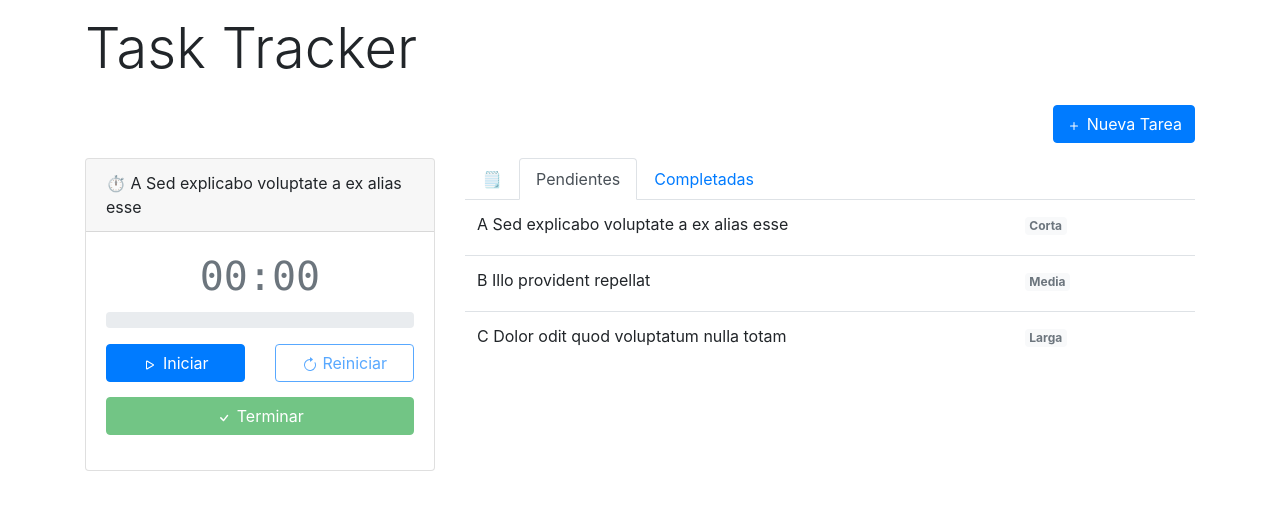
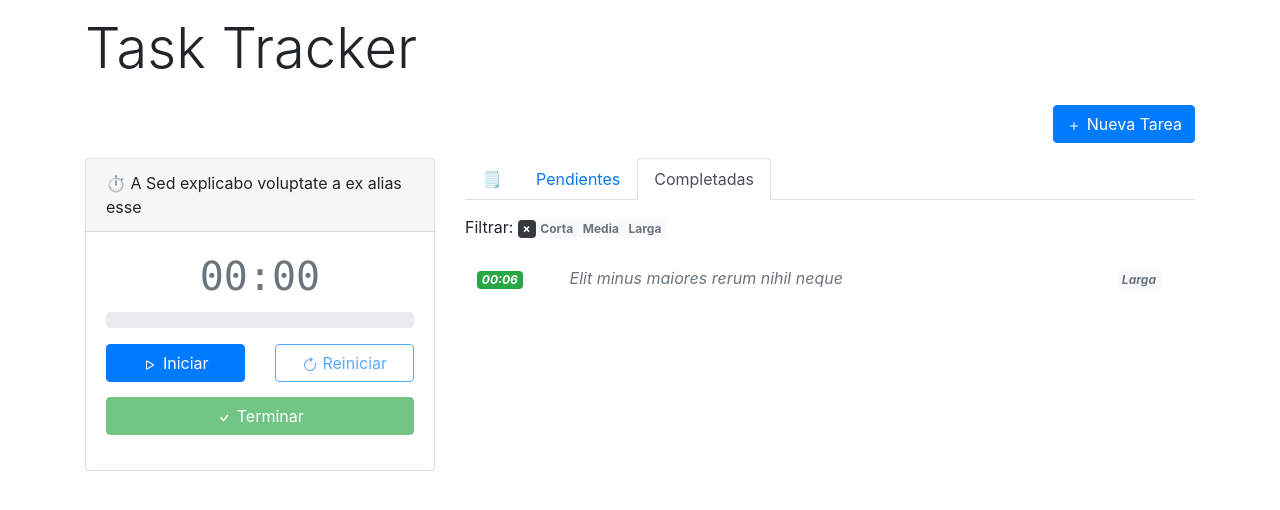
Before and after one commit to jmmendivil/taskmanager, a React (Create React App) app: page / in a window 1280 px wide. Shown: the top 510 px of the page. Built offline with nearby package versions, Linux system fonts and the light colour scheme.

Commit message:
feature(filter): add done-tasks filter by duration

```diff
--- a/src/App.js
+++ b/src/App.js
@@ -1,10 +1,11 @@
 import './App.css'
 import 'bootstrap/dist/css/bootstrap.min.css'
-import React, { useEffect, useCallback } from 'react'
-import { Container, Row, Col, Button, Tabs, Tab } from 'react-bootstrap'
+import React, { useState, useEffect, useCallback } from 'react'
+import { Container, Row, Col, Button, Tabs, Tab, Badge } from 'react-bootstrap'
 import { Plus } from 'react-bootstrap-icons'
 import useTasks from './hooks/useTasks'
 import { TASK_MODEL } from './models/task.model'
+import { DURATION, DURATION_LABELS } from 'Constants/task.const'
 import Chronometer from './components/Chronometer/Chronometer'
 import useChronometer from './hooks/useChronometer'
 import getDiffs from 'Utils/getDiffsTime'
@@ -13,7 +14,10 @@ import TasksList from './components/TasksList/TasksList'
 function App () {
   // -- Tasks
   const createEmptyTask = useCallback(() => ({ ...TASK_MODEL, created: Date.now() }), [])
-  const { tasks, pendingTasks, doneTasks, firstTask, createTask, updateTask, deleteTask, setTasks } = useTasks(createEmptyTask)
+  const {
+    tasks, pendingTasks, setFilterDoneTasks, doneTasks, firstTask, createTask,
+    updateTask, deleteTask, setTasks
+  } = useTasks(createEmptyTask)
   const hasTasks = (tasks.length > 0)
 
   // simple validation
@@ -46,6 +50,16 @@ function App () {
     newTasks.push(firstTask)
     setTasks(newTasks)
   }
+
+  const [filter, setFilter] = useState()
+  const handleFilterDoneTasks = useCallback(duration => {
+    setFilter(duration)
+    if (typeof duration === 'undefined') {
+      setFilterDoneTasks(undefined)
+    } else {
+      setFilterDoneTasks(() => t => t.duration === duration)
+    }
+  }, [setFilter, setFilterDoneTasks])
 
   // -- Chronometer
   const { status, progress, startChronometer, stopChronometer, resetChronometer } = useChronometer()
@@ -145,8 +159,8 @@ function App () {
           )}
         </Col>
         <Col md={8}>
-          <Tabs defaultActiveKey='tasks'>
-            <Tab eventKey='icon' title='🗒' disabled></Tab>
+          <Tabs defaultActiveKey='done'>
+            <Tab eventKey='icon' title='🗒' disabled />
             <Tab eventKey='tasks' title='Pendientes'>
               <TasksList
                 tasks={pendingTasks}
@@ -157,7 +171,36 @@ function App () {
               />
             </Tab>
             <Tab eventKey='done' title='Completadas'>
-              <TasksList tasks={doneTasks} />
+              <Row>
+                <Col>
+                  Filtrar:{' '}
+                  <Badge
+                    onClick={() => handleFilterDoneTasks(undefined)}
+                    variant={(typeof filter === 'undefined') ? 'dark' : 'light'}
+                  >&times;
+                  </Badge>
+                  <Badge
+                    onClick={() => handleFilterDoneTasks(DURATION.SHORT)}
+                    variant={(filter === DURATION.SHORT) ? 'dark' : 'light'}
+                  >{DURATION_LABELS.SHORT}
+                  </Badge>
+                  <Badge
+                    onClick={() => handleFilterDoneTasks(DURATION.MIDDLE)}
+                    variant={(filter === DURATION.MIDDLE) ? 'dark' : 'light'}
+                  >{DURATION_LABELS.MIDDLE}
+                  </Badge>
+                  <Badge
+                    onClick={() => handleFilterDoneTasks(DURATION.LARGE)}
+                    variant={(filter === DURATION.LARGE) ? 'dark' : 'light'}
+                  >{DURATION_LABELS.LARGE}
+                  </Badge>
+                </Col>
+              </Row>
+              <Row>
+                <Col>
+                  <TasksList tasks={doneTasks} />
+                </Col>
+              </Row>
             </Tab>
           </Tabs>
         </Col>
--- a/src/hooks/useTasks.js
+++ b/src/hooks/useTasks.js
@@ -9,6 +9,7 @@ if (typeof savedTasks === 'string') savedTasks = JSON.parse(savedTasks)
 export default function useTasks (newTaskModelFn) {
   const [tasks, setTasks] = useState(savedTasks)
   const [firstTask, setFirstTask] = useState(savedTasks[0])
+  const [filterDoneTasks, setFilterDoneTasks] = useState()
 
   useEffect(() => {
     if (typeof tasks !== 'undefined') {
@@ -38,7 +39,14 @@ export default function useTasks (newTaskModelFn) {
     setTasks(newTasks)
   }
 
-  const doneTasks = useMemo(() => tasks.filter(t => t.done), [tasks])
+  const doneTasks = useMemo(() => {
+    let done = tasks.filter(t => t.done)
+    if (typeof filterDoneTasks !== 'undefined') {
+      done = done.filter(filterDoneTasks)
+    }
+    return done
+  }, [tasks, filterDoneTasks])
+
   const pendingTasks = useMemo(() => {
     const pending = tasks.filter(t => !t.done)
     // create dummy task
@@ -49,5 +57,15 @@ export default function useTasks (newTaskModelFn) {
       : pending
   }, [tasks, newTaskModelFn])
 
-  return { tasks, pendingTasks, doneTasks, firstTask, createTask, updateTask, deleteTask, setTasks }
+  return {
+    tasks,
+    pendingTasks,
+    doneTasks,
+    setFilterDoneTasks,
+    firstTask,
+    createTask,
+    updateTask,
+    deleteTask,
+    setTasks
+  }
 }
```
